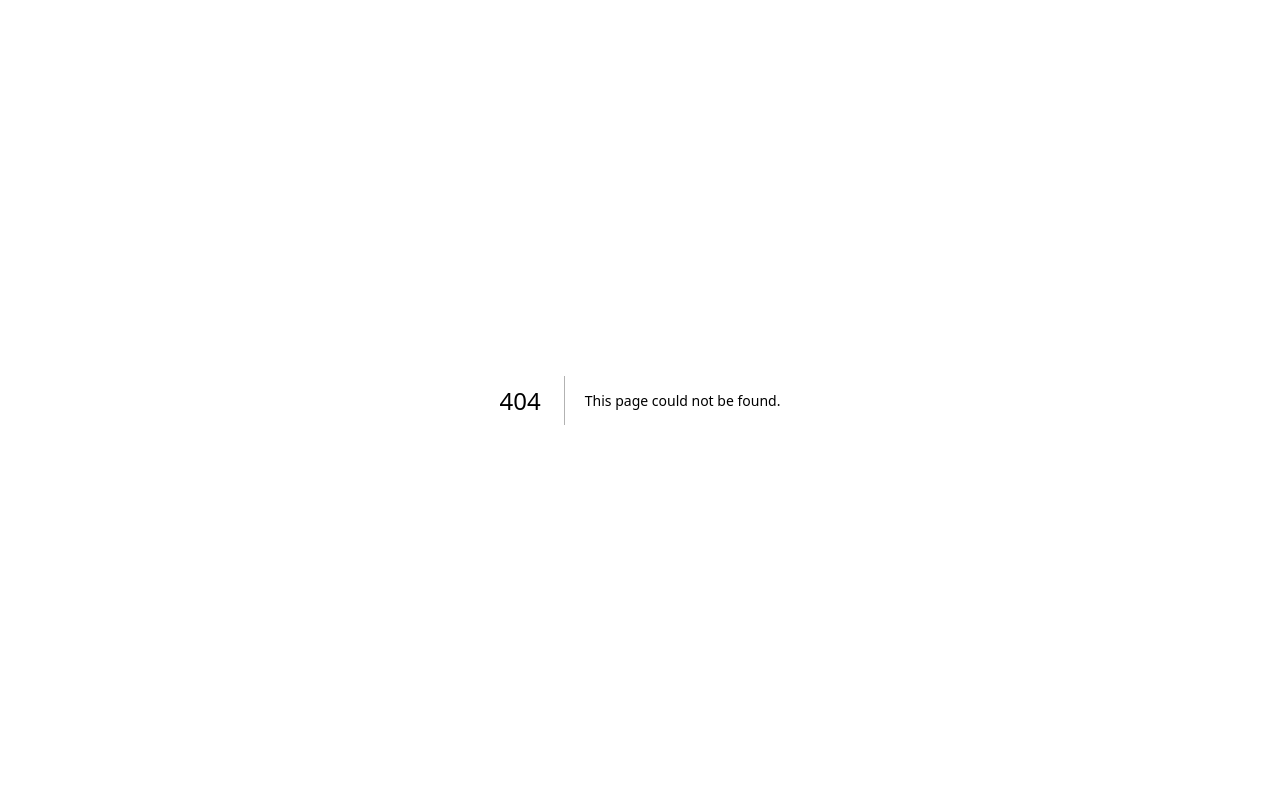
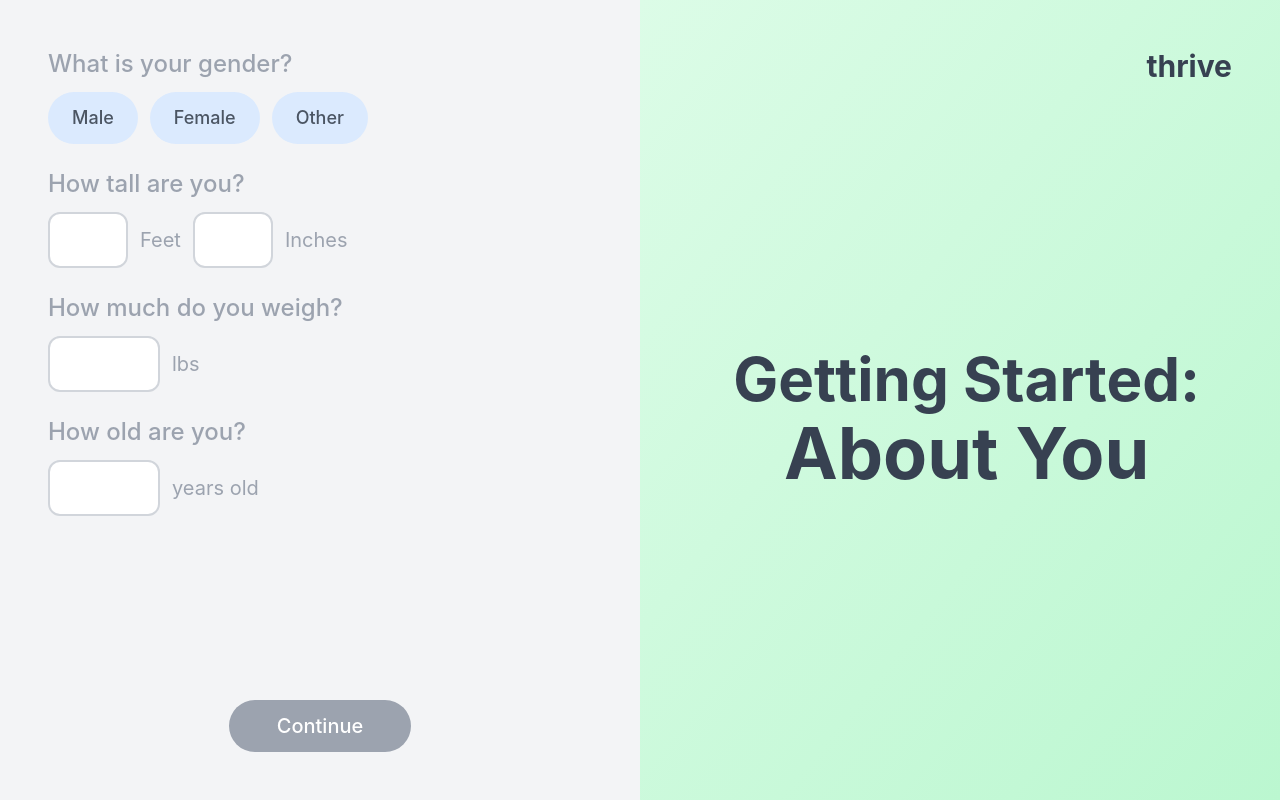
Before and after one commit to AlgoAlvin/ThriveFit, a Next.js app: page /getting-started-about-you in a window 1280 px wide. Before the commit this address had no page. Built offline with nearby package versions, Linux system fonts and the light colour scheme.

Commit message:
Second onboarding page

```diff
--- /dev/null
+++ b/app/getting-started-about-you/page.js
@@ -0,0 +1,130 @@
+'use client';
+
+import React, { useState } from 'react';
+import { useRouter } from 'next/navigation';
+
+export default function GettingStarted() {
+  const router = useRouter();
+
+  const [formData, setFormData] = useState({
+    gender: null,
+    heightFeet: '',
+    heightInches: '',
+    weight: '',
+    age: ''
+  });
+
+  const handleGenderSelect = (gender) => {
+    setFormData({ ...formData, gender });
+  };
+
+  const handleInputChange = (field, value) => {
+    setFormData({ ...formData, [field]: value });
+  };
+
+  const handleContinue = () => {
+    console.log('Form data:', formData);
+    router.push('/getting-started-goals-progress');
+  };
+
+  return (
+    <div className="min-h-screen h-screen flex overflow-hidden">
+      {/* Left Side - Form */}
+      <div className="w-1/2 bg-gray-100 p-12 flex flex-col justify-between">
+        <div className="space-y-6">
+          {/* Gender Selection */}
+          <div>
+            <h2 className="text-gray-400 text-2xl font-medium mb-3">What is your gender?</h2>
+            <div className="flex gap-3">
+              {['Male', 'Female', 'Other'].map((gender) => (
+                <button
+                  key={gender}
+                  onClick={() => handleGenderSelect(gender)}
+                  className={`px-6 py-3 rounded-full text-lg font-medium transition-colors ${
+                    formData.gender === gender
+                      ? 'bg-green-200 text-gray-700 border-2 border-green-300'
+                      : 'bg-blue-100 text-gray-600 hover:bg-blue-200'
+                  }`}
+                >
+                  {gender}
+                </button>
+              ))}
+            </div>
+          </div>
+
+          {/* Height */}
+          <div>
+            <h2 className="text-gray-400 text-2xl font-medium mb-3">How tall are you?</h2>
+            <div className="flex items-center gap-3">
+              <input
+                type="number"
+                value={formData.heightFeet}
+                onChange={(e) => handleInputChange('heightFeet', e.target.value)}
+                className="w-20 px-4 py-3 rounded-xl border-2 border-gray-300 text-gray-600 text-lg focus:outline-none focus:border-gray-400"
+              />
+              <span className="text-gray-400 text-xl">Feet</span>
+              <input
+                type="number"
+                value={formData.heightInches}
+                onChange={(e) => handleInputChange('heightInches', e.target.value)}
+                className="w-20 px-4 py-3 rounded-xl border-2 border-gray-300 text-gray-600 text-lg focus:outline-none focus:border-gray-400"
+              />
+              <span className="text-gray-400 text-xl">Inches</span>
+            </div>
+          </div>
+
+          {/* Weight */}
+          <div>
+            <h2 className="text-gray-400 text-2xl font-medium mb-3">How much do you weigh?</h2>
+            <div className="flex items-center gap-3">
+              <input
+                type="number"
+                value={formData.weight}
+                onChange={(e) => handleInputChange('weight', e.target.value)}
+                className="w-28 px-4 py-3 rounded-xl border-2 border-gray-300 text-gray-600 text-lg focus:outline-none focus:border-gray-400"
+              />
+              <span className="text-gray-400 text-xl">lbs</span>
+            </div>
+          </div>
+
+          {/* Age */}
+          <div>
+            <h2 className="text-gray-400 text-2xl font-medium mb-3">How old are you?</h2>
+            <div className="flex items-center gap-3">
+              <input
+                type="number"
+                value={formData.age}
+                onChange={(e) => handleInputChange('age', e.target.value)}
+                className="w-28 px-4 py-3 rounded-xl border-2 border-gray-300 text-gray-600 text-lg focus:outline-none focus:border-gray-400"
+              />
+              <span className="text-gray-400 text-xl">years old</span>
+            </div>
+          </div>
+        </div>
+
+        {/* Continue Button */}
+        <div className="flex justify-center mt-6">
+          <button
+            onClick={handleContinue}
+            className="bg-gray-400 hover:bg-gray-500 text-white text-xl font-medium px-12 py-3 rounded-full transition-colors"
+          >
+            Continue
+          </button>
+        </div>
+      </div>
+
+      {/* Right Side - Green */}
+      <div className="w-1/2 bg-gradient-to-br from-green-100 to-green-200 flex flex-col items-end justify-between p-12">
+        <h1 className="text-gray-700 text-3xl font-bold">thrive</h1>
+        <div className="text-center mr-8">
+          <h2 className="text-gray-700 text-6xl font-bold leading-tight">
+            Getting Started:
+            <br />
+            <span className="text-7xl">About You</span>
+          </h2>
+        </div>
+        <div></div>
+      </div>
+    </div>
+  );
+}
```
